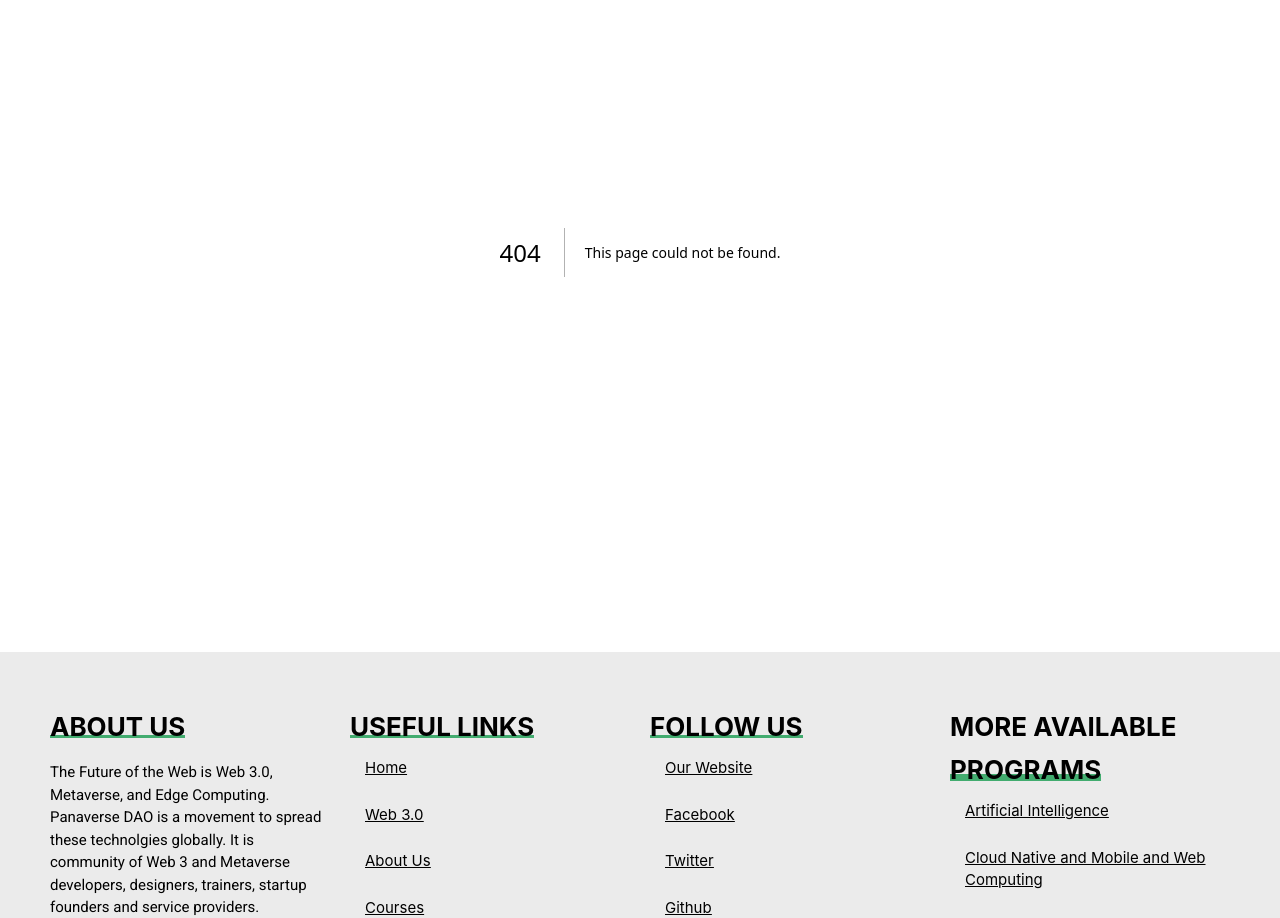
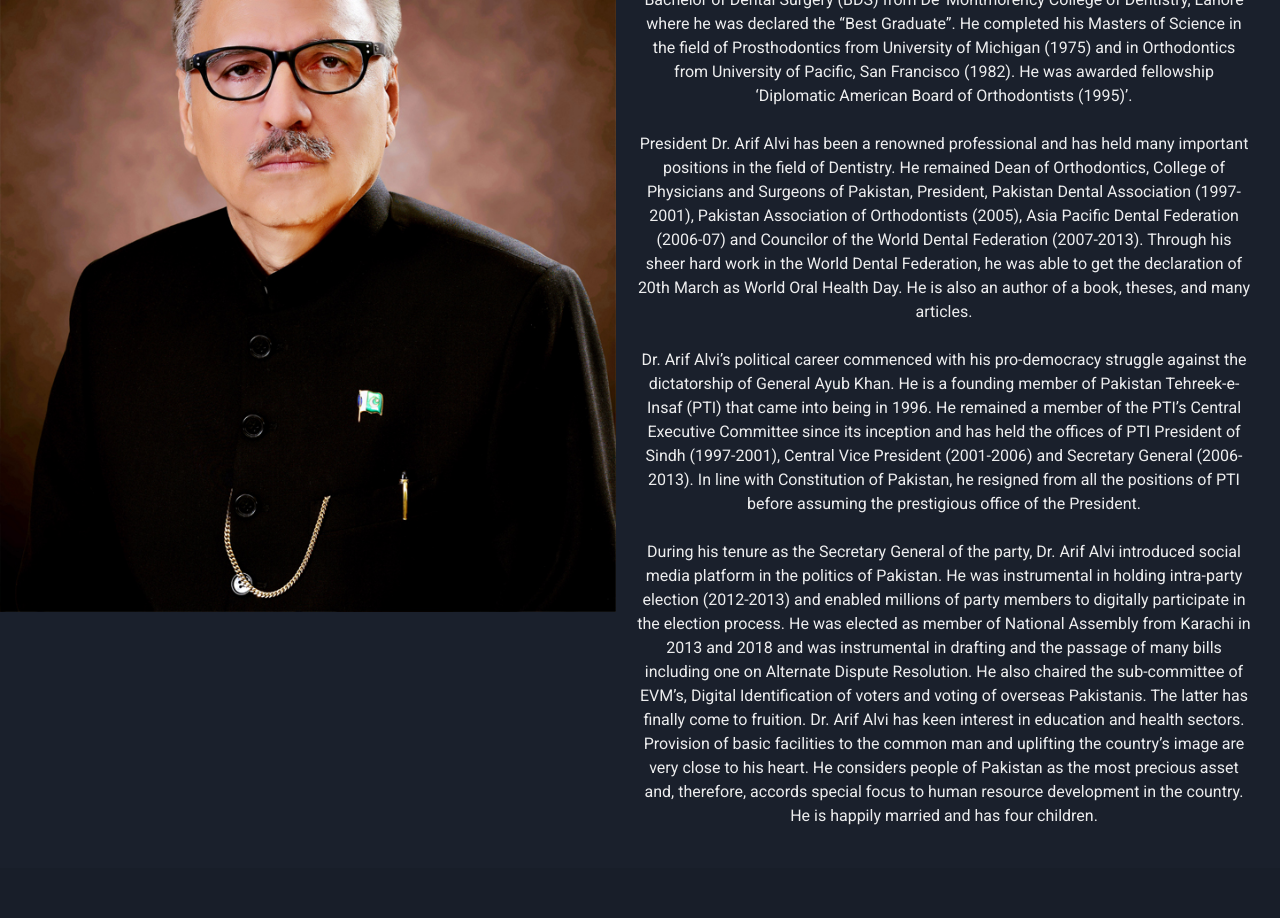
Before and after one commit to jawwad-ali/panaverse, a Next.js app: page /about in a window 1280 px wide. Before the commit this address had no page. Shown: the part 240-1158 px from the top of the page. Built offline with nearby package versions, Linux system fonts and the light colour scheme.

Commit message:
about page added

```diff
--- /dev/null
+++ b/app/about/page.tsx
@@ -0,0 +1,104 @@
+"use client";
+import { Box, SimpleGrid, Text } from "@chakra-ui/react";
+
+import Image from "next/image";
+
+import React from "react";
+
+import PresidentImg from "../../assets/president.jpg";
+import { Roboto } from "@next/font/google";
+
+const roboto = Roboto({
+  weight: ["400"],
+  subsets: ["latin"],
+});
+
+const About = () => {
+  return (
+    <SimpleGrid
+      columns={{ base: 1, md: 1, lg: 2 }}
+      spacing={{ base: 3, md: 4, lg: 5 }}
+      mr={{ base: 0, lg: "7" }}
+      mt={{ base: "4", lg: "10" }}
+      position="relative"
+      mb="10"
+    >
+      <Box>
+        <Image src={PresidentImg} alt="President Arif Alvi" />
+      </Box>
+
+      <Box
+        className={roboto.className}
+        textAlign="center"
+        mx={{ base: 2, lg: 0 }}
+        mt={{ base: 6, lg: 0 }}
+        fontSize={{ base: "14px", lg: "16px" }}
+      >
+        <Text>
+          Dr. Arif Alvi was sworn in as the 13th President of Islamic Republic
+          of Pakistan on 9th September 2018.
+        </Text>
+        <br />
+        <Text>
+          Dr. Arif Alvi was born in 1949 and completed his early education in
+          Karachi. He did his Bachelor of Dental Surgery (BDS) from De’
+          Montmorency College of Dentistry, Lahore where he was declared the
+          “Best Graduate”. He completed his Masters of Science in the field of
+          Prosthodontics from University of Michigan (1975) and in Orthodontics
+          from University of Pacific, San Francisco (1982). He was awarded
+          fellowship ‘Diplomatic American Board of Orthodontists (1995)’.
+        </Text>
+
+        <br />
+
+        <Text>
+          President Dr. Arif Alvi has been a renowned professional and has held
+          many important positions in the field of Dentistry. He remained Dean
+          of Orthodontics, College of Physicians and Surgeons of Pakistan,
+          President, Pakistan Dental Association (1997-2001), Pakistan
+          Association of Orthodontists (2005), Asia Pacific Dental Federation
+          (2006-07) and Councilor of the World Dental Federation (2007-2013).
+          Through his sheer hard work in the World Dental Federation, he was
+          able to get the declaration of 20th March as World Oral Health Day. He
+          is also an author of a book, theses, and many articles.
+        </Text>
+
+        <br />
+
+        <Text>
+          Dr. Arif Alvi’s political career commenced with his pro-democracy
+          struggle against the dictatorship of General Ayub Khan. He is a
+          founding member of Pakistan Tehreek-e-Insaf (PTI) that came into being
+          in 1996. He remained a member of the PTI’s Central Executive Committee
+          since its inception and has held the offices of PTI President of Sindh
+          (1997-2001), Central Vice President (2001-2006) and Secretary General
+          (2006-2013). In line with Constitution of Pakistan, he resigned from
+          all the positions of PTI before assuming the prestigious office of the
+          President.
+        </Text>
+
+        <br />
+
+        <Text>
+          During his tenure as the Secretary General of the party, Dr. Arif Alvi
+          introduced social media platform in the politics of Pakistan. He was
+          instrumental in holding intra-party election (2012-2013) and enabled
+          millions of party members to digitally participate in the election
+          process. He was elected as member of National Assembly from Karachi in
+          2013 and 2018 and was instrumental in drafting and the passage of many
+          bills including one on Alternate Dispute Resolution. He also chaired
+          the sub-committee of EVM’s, Digital Identification of voters and
+          voting of overseas Pakistanis. The latter has finally come to
+          fruition. Dr. Arif Alvi has keen interest in education and health
+          sectors. Provision of basic facilities to the common man and uplifting
+          the country’s image are very close to his heart. He considers people
+          of Pakistan as the most precious asset and, therefore, accords special
+          focus to human resource development in the country. He is happily
+          married and has four children.
+        </Text>
+      </Box>
+    </SimpleGrid>
+  );
+};
+
+export default About;
--- a/app/components/Footer.tsx
+++ b/app/components/Footer.tsx
@@ -29,6 +29,7 @@ const Footer = () => {
         spacing={{ base: 3, md: 4, lg: 5 }}
         p="50px"
         mt={{ base: "4", lg: "0" }}
+        position="relative"
       >
         <Box>
           <Heading textTransform="uppercase" className={yantramanav.className}>
--- a/app/components/Navbar.tsx
+++ b/app/components/Navbar.tsx
@@ -65,7 +65,7 @@ const Navbar = () => {
           </ListItem>
 
           <ListItem _hover={{ color: "#08d88d", transition: "0.2s ease" }}>
-            <Link href="/">About Us</Link>
+            <Link href="/about">About Us</Link>
           </ListItem>
 
           <ListItem _hover={{ color: "#08d88d", transition: "0.2s ease" }}>
```
Also changed, not shown: assets/president.jpg (added).
